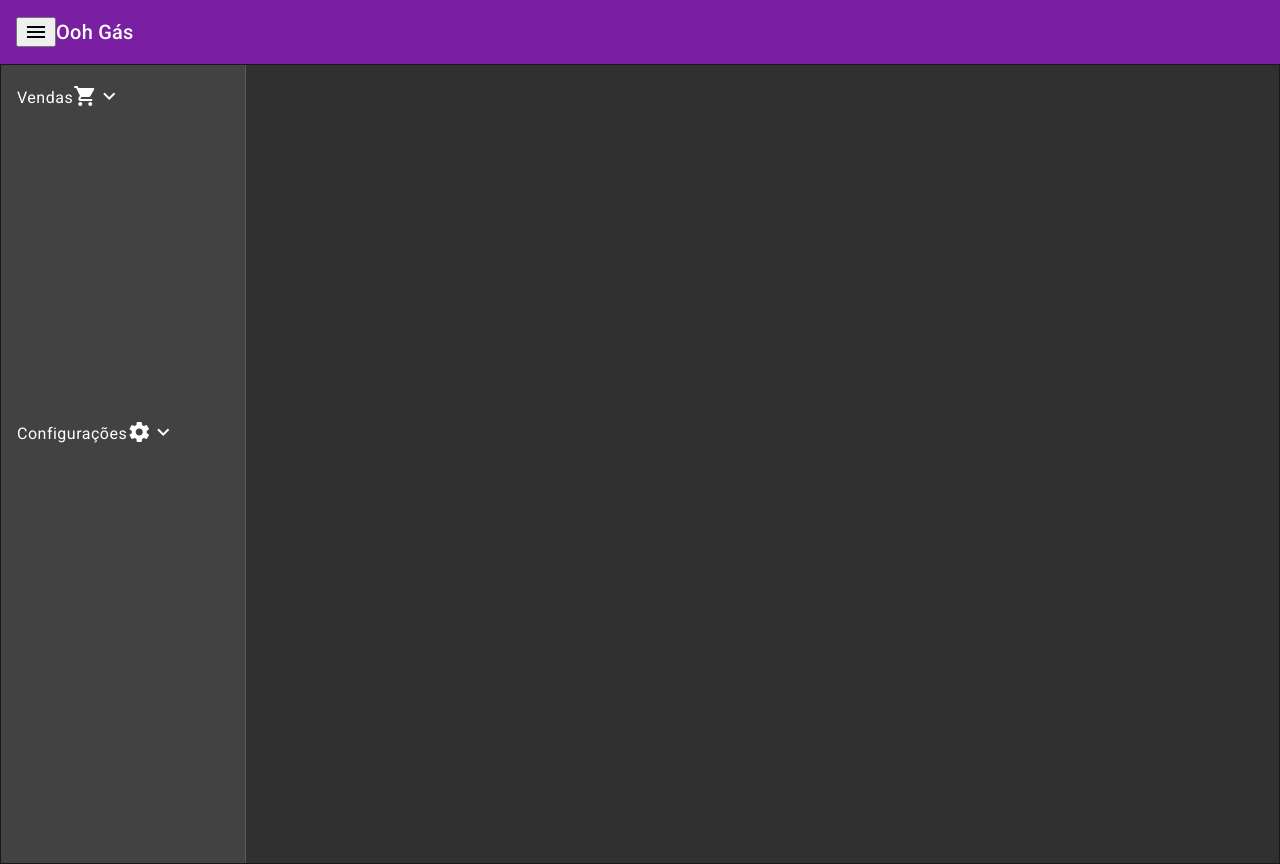
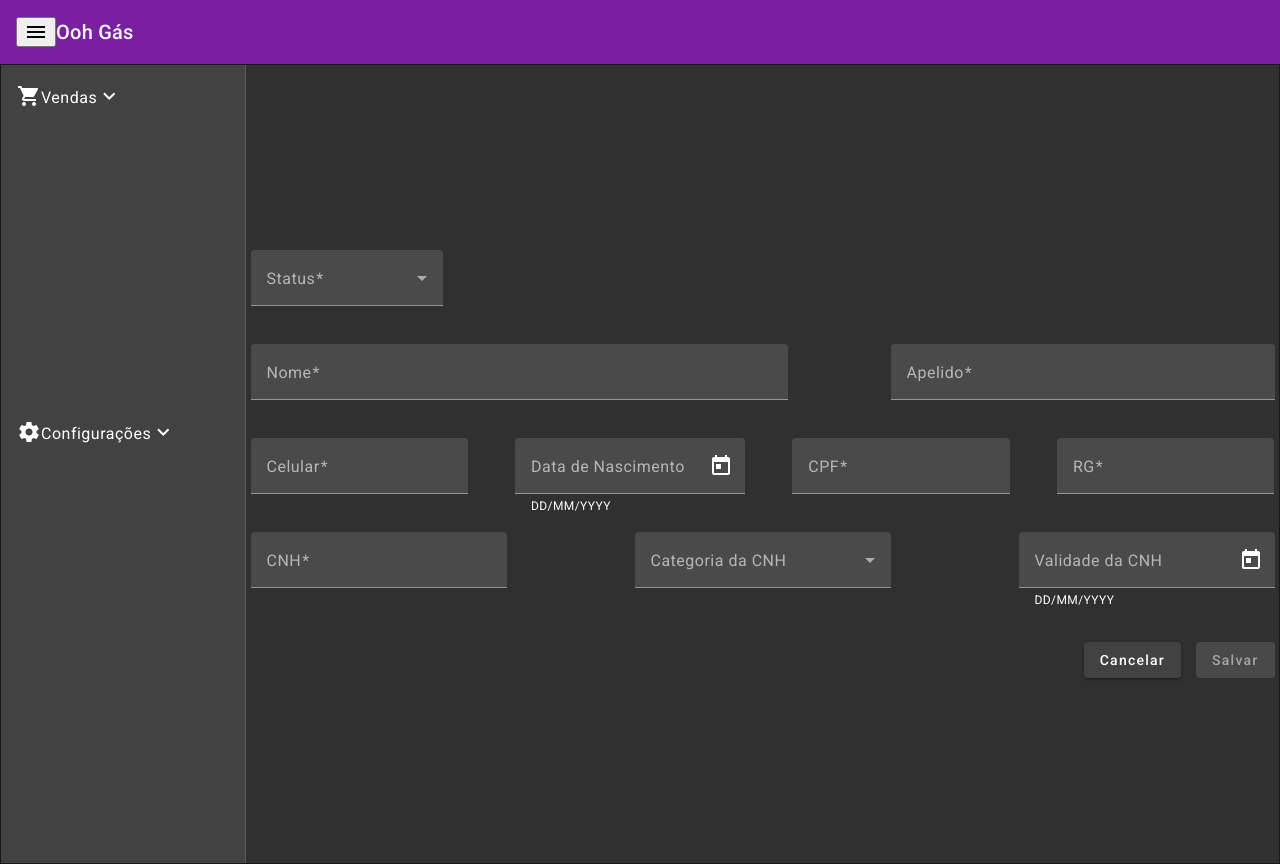
Before and after one commit to ClarissaAndrade/angular17-front-OohGas, an Angular app: page /entregadores/adicionar in a window 1280 px wide. Before the commit this address led to /. Built offline with nearby package versions, Linux system fonts and the light colour scheme.

Commit message:
form deliverer

```diff
--- a/src/app/app.config.ts
+++ b/src/app/app.config.ts
@@ -4,8 +4,8 @@ import { provideRouter } from '@angular/router';
 import { routes } from './app.routes';
 import { provideClientHydration } from '@angular/platform-browser';
 import { provideAnimationsAsync } from '@angular/platform-browser/animations/async';
-import { provideHttpClient } from '@angular/common/http';
+import { provideHttpClient, withFetch } from '@angular/common/http';
 
 export const appConfig: ApplicationConfig = {
-  providers: [provideRouter(routes), provideClientHydration(), provideAnimationsAsync(), provideHttpClient()]
+  providers: [provideRouter(routes), provideClientHydration(), provideAnimationsAsync(), provideHttpClient(withFetch())]
 };
--- a/src/app/app.routes.ts
+++ b/src/app/app.routes.ts
@@ -1,6 +1,8 @@
 import { Routes } from '@angular/router';
 import { DelivererComponent } from './components/deliverer/deliverer.component';
+import { DelivererFormComponent } from './components/deliverer-form/deliverer-form.component';
 
 export const routes: Routes = [
-    {path: 'entregadores', component: DelivererComponent }
+    {path: 'entregadores', component: DelivererComponent },
+    {path: 'entregadores/adicionar', component: DelivererFormComponent }
 ];
--- /dev/null
+++ b/src/app/components/deliverer-form/deliverer-form.component.css
@@ -0,0 +1,17 @@
+mat-form-field {
+    width: 100%;
+    margin-bottom: 16px;
+  }
+
+  mat-radio-group {
+    display: flex;
+    margin-bottom: 16px;
+  }
+
+  mat-radio-button {
+    margin-right: 16px;
+  }
+
+  button {
+    margin-top: 16px;
+  }
--- /dev/null
+++ b/src/app/components/deliverer-form/deliverer-form.component.html
@@ -0,0 +1,105 @@
+<div class="form">
+    <form [formGroup]="myForm" (ngSubmit)="onSubmit()">
+
+        <div class="formGroup">
+            <mat-form-field appearance="fill" style="width:15vw">
+                <mat-label>Status</mat-label>
+                <mat-select formControlName="status">
+                    <mat-option value="1">Ativo</mat-option>
+                    <mat-option value="0">Inativo</mat-option>
+                </mat-select>
+            </mat-form-field>
+        </div>
+
+        <div class="formGroup">
+            <div class="input">
+                <mat-form-field appearance="fill" style="width:42vw">
+                    <mat-label>Nome</mat-label>
+                    <input matInput formControlName="name" required>
+                </mat-form-field>
+            </div>
+
+            <div class="input">
+                <mat-form-field appearance="fill" style="width:30vw">
+                    <mat-label>Apelido</mat-label>
+                    <input matInput formControlName="nickName" required>
+                </mat-form-field>
+            </div>
+        </div>
+
+        <div class="formGroup">
+
+            <div class="input">
+                <mat-form-field appearance="fill" style="width:17vw">
+                    <mat-label>Celular</mat-label>
+                    <input matInput type="number" formControlName="phone" required>
+                </mat-form-field>
+            </div>
+
+            <div class="input">
+                <mat-form-field style="width:18vw">
+                    <mat-label>Data de Nascimento</mat-label>
+                    <input matInput [matDatepicker]="dtNascimento">
+                    <mat-hint>DD/MM/YYYY</mat-hint>
+                    <mat-datepicker-toggle matIconSuffix [for]="dtNascimento"></mat-datepicker-toggle>
+                    <mat-datepicker #dtNascimento></mat-datepicker>
+                </mat-form-field>
+            </div>
+
+            <div class="input">
+                <mat-form-field appearance="fill" style="width:17vw">
+                    <mat-label>CPF</mat-label>
+                    <input matInput formControlName="cpf" required>
+                </mat-form-field>
+            </div>
+
+            <div class="input">
+                <mat-form-field appearance="fill" style="width:17vw">
+                    <mat-label>RG</mat-label>
+                    <input matInput formControlName="rg" required>
+                </mat-form-field>
+            </div>
+        </div>
+
+        <div class="formGroup">
+
+            <div class="input">
+                <mat-form-field appearance="fill" style="width:20vw">
+                    <mat-label>CNH</mat-label>
+                    <input matInput formControlName="cnh" required>
+                </mat-form-field>
+            </div>
+
+            <div class="input">
+                <mat-form-field style="width:20vw">
+                    <mat-label>Categoria da CNH</mat-label>
+                    <mat-select>
+                        @for (category of cnhCategories; track category) {
+                        <mat-option [value]="category.value">{{category.viewValue}}</mat-option>
+                        }
+                    </mat-select>
+                </mat-form-field>
+            </div>
+
+            <div class="input">
+                <mat-form-field style="width:20vw">
+                    <mat-label>Validade da CNH</mat-label>
+                    <input matInput [matDatepicker]="dtCnhExpiry">
+                    <mat-hint>DD/MM/YYYY</mat-hint>
+                    <mat-datepicker-toggle matIconSuffix [for]="dtCnhExpiry"></mat-datepicker-toggle>
+                    <mat-datepicker #dtCnhExpiry></mat-datepicker>
+                </mat-form-field>
+            </div>
+
+        </div>
+
+        <div class="formButton">
+            <div class="buttons">
+                <button mat-raised-button type="button" >Cancelar</button>
+            </div>
+            <div class="buttons">
+                <button mat-raised-button type="submit" [disabled]="!myForm.valid">Salvar</button>
+            </div>
+        </div>
+    </form>
+</div>
--- /dev/null
+++ b/src/app/components/deliverer-form/deliverer-form.component.ts
@@ -0,0 +1,63 @@
+import { Component } from '@angular/core';
+import { MatInputModule } from '@angular/material/input';
+import { MatButtonModule } from '@angular/material/button';
+import { MatSelectModule } from '@angular/material/select';
+import { MatRadioModule } from '@angular/material/radio';
+import { MatCheckboxModule } from '@angular/material/checkbox';
+import { MatFormFieldModule } from '@angular/material/form-field';
+import { MatDatepickerModule } from '@angular/material/datepicker';
+import { ReactiveFormsModule } from '@angular/forms';
+import { FormBuilder, FormGroup, Validators } from '@angular/forms';
+import { MatNativeDateModule } from '@angular/material/core';
+
+interface CnhCategories {
+  value: string;
+  viewValue: string;
+}
+
+@Component({
+  selector: 'app-deliverer-form',
+  standalone: true,
+  imports: [MatInputModule, MatButtonModule, MatSelectModule, MatRadioModule, MatCheckboxModule, MatFormFieldModule, ReactiveFormsModule, MatDatepickerModule, MatNativeDateModule],
+  providers: [],
+  templateUrl: './deliverer-form.component.html',
+  styleUrl: './deliverer-form.component.css'
+})
+export class DelivererFormComponent {
+
+  myForm: FormGroup;
+
+  cnhCategories: CnhCategories[] = [
+    {value: 'A', viewValue: 'A'},
+    {value: 'B', viewValue: 'B'},
+    {value: 'AB', viewValue: 'AB'},
+    {value: 'D', viewValue: 'D'},
+    {value: 'AD', viewValue: 'AD'},
+    {value: 'E', viewValue: 'E'},
+    {value: 'AE', viewValue: 'AE'}
+  ];
+
+  constructor(private fb: FormBuilder) {
+    this.myForm = this.fb.group({
+      name: ['', Validators.required],
+      nickName: ['', Validators.required],
+      dtBirthday: ['', Validators.required],
+      cpf: ['', Validators.required],
+      rg: ['', Validators.required],
+      cnh: ['', Validators.required],
+      cnhCategory: ['', Validators.required],
+      dtCnhExpiry: ['', Validators.required],
+      phone: ['', Validators.required],
+      status: ['', Validators.required]
+    });
+  }
+
+  onSubmit() {
+    if (this.myForm.valid) {
+      console.log(this.myForm.value);
+    } else {
+      console.log('Form is invalid');
+    }
+  }
+
+}
--- a/src/app/components/deliverer/deliverer.component.css
+++ b/src/app/components/deliverer/deliverer.component.css
@@ -9,3 +9,10 @@
 .demo-button + .demo-button {
   margin-left: 8px;
 }
+
+.fab-button {
+  position: fixed;
+  top: 20%;
+  right: 5%;
+  z-index: 1000;
+}
--- a/src/app/components/deliverer/deliverer.component.html
+++ b/src/app/components/deliverer/deliverer.component.html
@@ -1,12 +1,7 @@
 <h1>Entregadores</h1>
-<div class="demo-button-container">
-    <button mat-raised-button (click)="addData()" class="demo-button">
-        Add data
-    </button>
-    <button mat-raised-button [disabled]="!dataSource.length" (click)="removeData()" class="demo-button">
-        Remove data
-    </button>
-</div>
+<button mat-fab class="fab-button" aria-label="Add" (click)="goToTargetPage()">
+    <mat-icon>add</mat-icon>
+</button>
 
 <table mat-table [dataSource]="dataSource" class="mat-elevation-z8 demo-table">
 
--- a/src/app/components/sidenav/sidenav.component.html
+++ b/src/app/components/sidenav/sidenav.component.html
@@ -6,8 +6,8 @@
 	<mat-sidenav #sidenav class="example-sidenav" mode="side" opened="true" (mouseenter)="mouseenter()" (mouseleave)="mouseleave()">
 		<mat-nav-list>
 			<mat-list-item (click)="showSubmenu = !showSubmenu" class="parent">
+				<mat-icon mat-list-icon>shopping_cart</mat-icon>
 				<span class="full-width" *ngIf="isExpanded || isShowing">Vendas</span>
-				<mat-icon mat-list-icon>shopping_cart</mat-icon>
 				<mat-icon class="menu-button" [ngClass]="{'rotated' : showSubmenu}" *ngIf="isExpanded || isShowing">expand_more</mat-icon>
 			</mat-list-item>
 			<div class="submenu" [ngClass]="{'expanded' : showSubmenu}" *ngIf="isShowing || isExpanded">
@@ -24,8 +24,8 @@
 				</div>
 			</div>
 			<mat-list-item (click)="showSubmenu = !showSubmenu" class="parent">
+				<mat-icon mat-list-icon>settings</mat-icon>
 				<span class="full-width" *ngIf="isExpanded || isShowing">Configurações</span>
-				<mat-icon mat-list-icon>settings</mat-icon>
 				<mat-icon class="menu-button" [ngClass]="{'rotated' : showSubmenu}" *ngIf="isExpanded || isShowing">expand_more</mat-icon>
 			</mat-list-item>
 			<div class="submenu" [ngClass]="{'expanded' : showSubmenu}" *ngIf="isShowing || isExpanded">
--- a/src/app/core/services/deliverer.service.ts
+++ b/src/app/core/services/deliverer.service.ts
@@ -1,8 +1,11 @@
-import { HttpClient } from '@angular/common/http';
+import { HttpClient, HttpHeaders } from '@angular/common/http';
 import { Injectable } from '@angular/core';
 import { environment } from '../../../environments/environment';
 import { Observable } from 'rxjs/internal/Observable';
 import { Deliverer } from '../types/deliverer';
+import { catchError, of, tap } from 'rxjs';
+
+var httpOptions = {headers: new HttpHeaders({"Content-Type": "application/json"})};
 
 @Injectable({
   providedIn: 'root'
@@ -15,6 +18,17 @@ export class DelivererService {
   ) { }
 
   list () : Observable<Deliverer[]> {
-    return this.httpClient.get<Deliverer[]>(`${this.apiUrl}/Deliverers`)
+    return this.httpClient.get<Deliverer[]>(`${this.apiUrl}/Deliverers`, httpOptions)
+    .pipe(
+      tap(Deliveres => console.log("Buscou os entregadores")),
+      catchError(this.handleError('getDeliverers', []))
+    );
+  }
+
+  private handleError<T> (operation = 'operation', result?: T) {
+    return (error: any): Observable<T> => {
+      console.error(error);
+      return of(result as T);
+    };
   }
 }
--- a/src/styles.css
+++ b/src/styles.css
@@ -6,3 +6,29 @@ body { margin: 0; font-family: Roboto, "Helvetica Neue", sans-serif; }
 .mat-icon {
     vertical-align: sub;
 }
+
+.form {
+    width: 100%;
+    display: flex;
+    flex-direction: row;
+}
+
+.formGroup {
+    display: flex;
+    flex-direction: row;
+    justify-content: space-between;
+}
+
+.formButton {
+    display: flex;
+    width: 80vw;
+    justify-content: flex-end;
+}
+
+.input {
+
+}
+
+.buttons {
+    margin-left: 15px;
+}
```
Also changed, not shown: src/app/components/deliverer/deliverer.component.ts (+8 -39 lines), 1 other file (tests, documents, lock files or other folders). Lines whose indentation alone changed are shown as unchanged.
